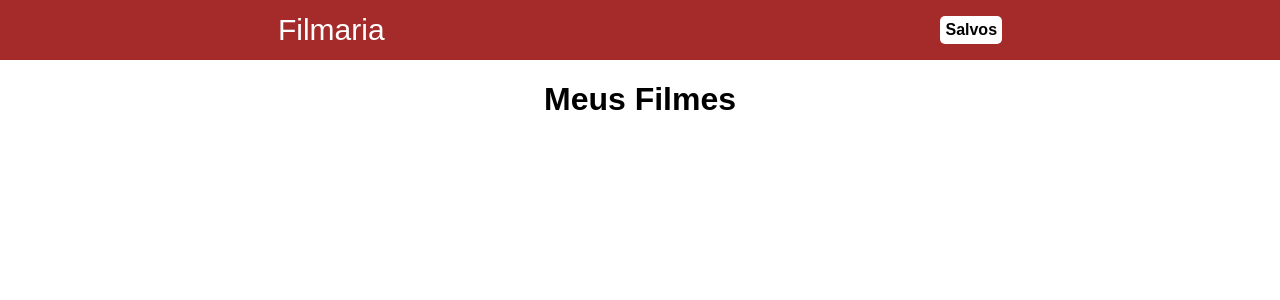
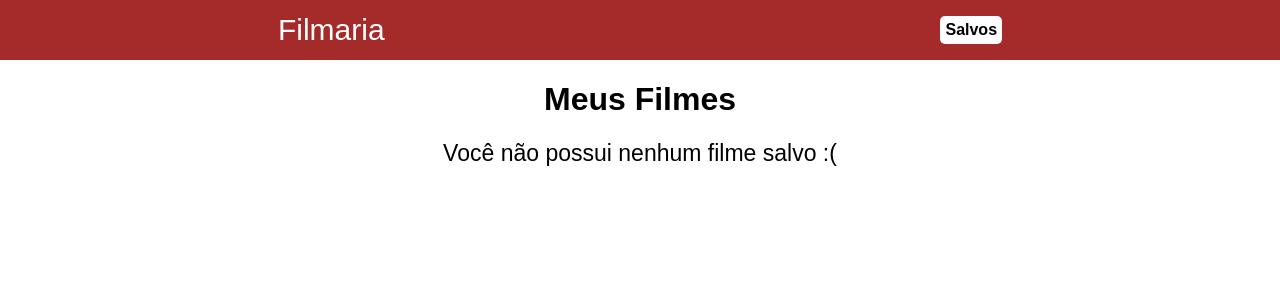
Before and after one commit to Devpe007/filmaria, a React (Create React App) app: page /favoritos in a window 1280 px wide. Shown: the top 300 px of the page. Built offline with nearby package versions, Linux system fonts and the light colour scheme.

Commit message:
checking if there is any saved movie on the Favorites page

```diff
--- a/src/pages/Favorites/index.js
+++ b/src/pages/Favorites/index.js
@@ -25,6 +25,8 @@ function Favorites() {
         <div id="my-movies" >
             <h1>Meus Filmes</h1>
 
+            {movies.length === 0 && <span>Você não possui nenhum filme salvo :(</span>}
+
             <ul>
                 {movies.map((item) => {
                     return (
```
